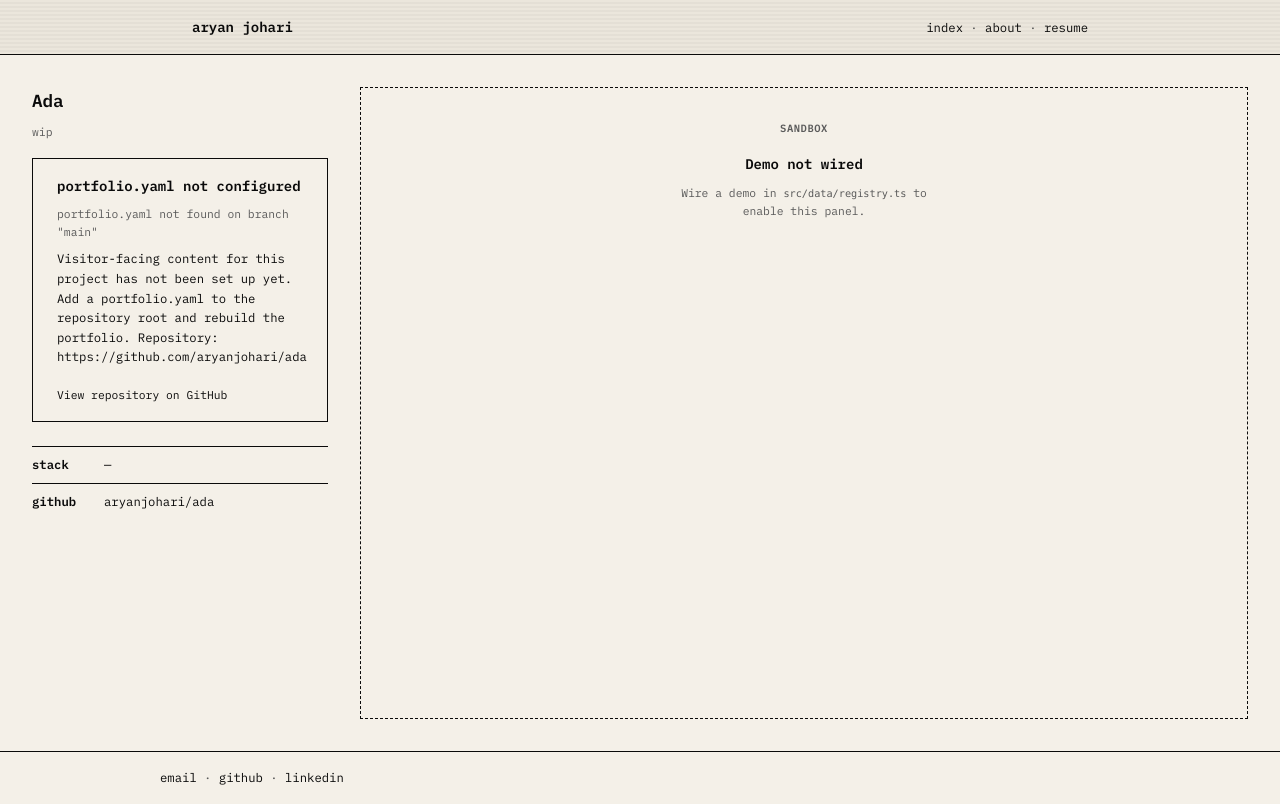
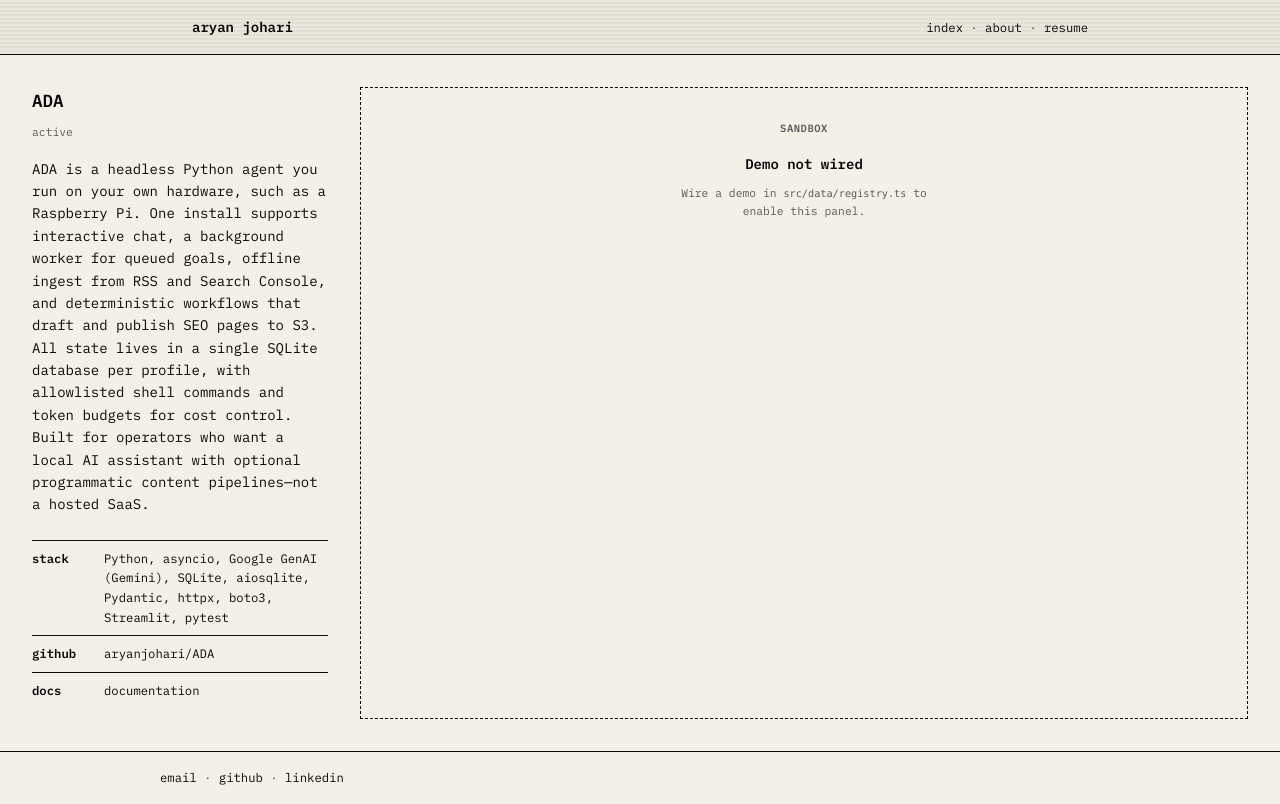
Before and after one commit to aryanjohari/aryan-portfolio, a Next.js app: page /projects/ada in a window 1280 px wide. Built offline with nearby package versions, Linux system fonts and the light colour scheme.

Commit message:
page content updates and demo pdf

```diff
--- a/src/app/(site)/about/page.tsx
+++ b/src/app/(site)/about/page.tsx
@@ -13,23 +13,24 @@ export default function AboutPage() {
 
       <section className="about-section">
         <p>
-          Software engineer building tools at the intersection of visual systems,
-          APIs, and edge hardware. This portfolio is a curated workshop index —
-          selected projects with narrative context and optional live demos.
+          Software engineer building tools at the intersection of visual
+          systems, APIs, and edge hardware. This portfolio is a curated workshop
+          index — selected projects with narrative context and optional live
+          demos.
         </p>
       </section>
 
       <section className="about-section">
         <h2>education</h2>
-        <p>
-          Bachelor of Engineering (Software), University of Auckland — expected 2026.
-        </p>
+        <p>Master of Technology - Computing, Unitec, Auckland — July 2026.</p>
+        <p>Bachelor of Science in Computer Science, University of Mumbai — March 2024.</p>
       </section>
 
       <section className="about-section">
         <h2>availability</h2>
         <p>
-          Seeking a graduate software engineering role in Auckland from September 2026.
+          Seeking a graduate software engineering role in Auckland from
+          September 2026.
         </p>
       </section>
 
--- a/src/app/layout.tsx
+++ b/src/app/layout.tsx
@@ -13,7 +13,7 @@ const ibmPlexMono = IBM_Plex_Mono({
 });
 
 export const metadata: Metadata = {
-  title: "Aryan Johari — Workshop Index",
+  title: "Aryan Johari",
   description: "Curated portfolio of software projects and experiments.",
 };
 
--- a/src/components/SiteFooter.tsx
+++ b/src/components/SiteFooter.tsx
@@ -1,7 +1,10 @@
 const contactLinks = [
-  { href: "mailto:aryan@example.com", label: "email" },
+  { href: "mailto:johari.aryan16@gmail.com", label: "email" },
   { href: "https://github.com/aryanjohari", label: "github" },
-  { href: "https://linkedin.com/in/aryanjohari", label: "linkedin" },
+  {
+    href: "https://www.linkedin.com/in/aryan-johari-627b4023a/",
+    label: "linkedin",
+  },
 ];
 
 export function SiteFooter() {
--- a/src/data/registry.ts
+++ b/src/data/registry.ts
@@ -12,7 +12,7 @@ export type RegistryEntry = {
 };
 
 export const registry: RegistryEntry[] = [
-  { repo: "aryanjohari/image-web-editor", slug: "background-studio", demo: { type: "iframe", url: "https://image.arkhives.nz" } },
+  { repo: "aryanjohari/web-image-editor", slug: "background-studio", demo: { type: "iframe", url: "https://image.arkhives.nz" } },
   { repo: "aryanjohari/sound-visualiser", slug: "sound-visualiser", demo: { type: "iframe", url: "https://music.arkhives.nz" } },
   { repo: "aryanjohari/pii-gateway", slug: "pii-gateway" },
   { repo: "aryanjohari/ada", slug: "ada" },
--- a/src/lib/fetched-projects.json
+++ b/src/lib/fetched-projects.json
@@ -1,11 +1,33 @@
 {
-  "fetchedAt": "2026-07-02T21:33:59.104Z",
+  "fetchedAt": "2026-07-02T21:54:58.697Z",
   "results": [
     {
       "slug": "background-studio",
-      "status": "missing_yaml",
-      "repo": "aryanjohari/background-studio",
-      "message": "portfolio.yaml not found on branch \"main\""
+      "status": "ok",
+      "yaml": {
+        "title": "Background Studio",
+        "summary": "A browser tool for creating animated full-screen hero backgrounds and exporting looks as JSON for your own site.",
+        "description": "Upload a hero image and adjust motion, color, and texture effects while the background animates live in the browser. Choose from 14 preset looks or describe a mood to restyle the scene. Export preset JSON to reuse the same look on a portfolio or landing page, or save a WebM loop or PNG still for sharing. Everything renders on one WebGL canvas that composites the hero image, optional overlay, and preview text in a single pass.",
+        "stack": [
+          "TypeScript",
+          "React",
+          "Vite",
+          "Three.js",
+          "React Three Fiber",
+          "GLSL",
+          "Zustand",
+          "Tailwind CSS",
+          "GSAP"
+        ],
+        "status": "active",
+        "links": {
+          "github": "https://github.com/aryanjohari/web-image-editor",
+          "demo": "https://image.arkhives.nz",
+          "docs": "https://github.com/aryanjohari/web-image-editor/blob/main/src/lib/preset/PORTING.md"
+        },
+        "slug": "background-studio"
+      },
+      "fetchedAt": "2026-07-02T21:54:57.092Z"
     },
     {
       "slug": "sound-visualiser",
@@ -29,25 +51,82 @@
           "demo": "https://music.arkhives.nz"
         }
       },
-      "fetchedAt": "2026-07-02T21:33:57.465Z"
+      "fetchedAt": "2026-07-02T21:54:57.640Z"
     },
     {
       "slug": "pii-gateway",
-      "status": "missing_yaml",
-      "repo": "aryanjohari/pii-gateway",
-      "message": "portfolio.yaml not found on branch \"main\""
+      "status": "ok",
+      "yaml": {
+        "title": "PII Gateway",
+        "summary": "Self-hosted API that redacts personal data from JSON, text, and batch files before downstream use.",
+        "description": "PII Gateway helps engineering teams keep sensitive data out of analytics, logs, and third-party tools by centralizing redaction behind one API and one policy file. Call it over HTTP for live sanitization, or let it poll PostgreSQL exports and CSV or JSON inbox files on a schedule. Microsoft Presidio detects entities like emails and names in free text; structured JSON fields follow per-field rules such as redact, tokenize, or mask. Sanitized results can be returned inline or written to local disk or S3-compatible storage.",
+        "stack": [
+          "Python",
+          "FastAPI",
+          "Presidio",
+          "PostgreSQL",
+          "Docker",
+          "APScheduler"
+        ],
+        "status": "active",
+        "links": {
+          "github": "https://github.com/aryanjohari/pii-gateway"
+        }
+      },
+      "fetchedAt": "2026-07-02T21:54:57.887Z"
     },
     {
       "slug": "ada",
-      "status": "missing_yaml",
-      "repo": "aryanjohari/ada",
-      "message": "portfolio.yaml not found on branch \"main\""
+      "status": "ok",
+      "yaml": {
+        "title": "ADA",
+        "summary": "Local Python agent for edge devices—chat, background goals, RSS ingest, and SEO page publishing.",
+        "description": "ADA is a headless Python agent you run on your own hardware, such as a Raspberry Pi. One install supports interactive chat, a background worker for queued goals, offline ingest from RSS and Search Console, and deterministic workflows that draft and publish SEO pages to S3. All state lives in a single SQLite database per profile, with allowlisted shell commands and token budgets for cost control. Built for operators who want a local AI assistant with optional programmatic content pipelines—not a hosted SaaS.",
+        "stack": [
+          "Python",
+          "asyncio",
+          "Google GenAI (Gemini)",
+          "SQLite",
+          "aiosqlite",
+          "Pydantic",
+          "httpx",
+          "boto3",
+          "Streamlit",
+          "pytest"
+        ],
+        "status": "active",
+        "links": {
+          "github": "https://github.com/aryanjohari/ADA",
+          "docs": "https://github.com/aryanjohari/ADA/tree/main/docs"
+        }
+      },
+      "fetchedAt": "2026-07-02T21:54:58.130Z"
     },
     {
       "slug": "gstf",
-      "status": "missing_yaml",
-      "repo": "aryanjohari/gstf",
-      "message": "portfolio.yaml not found on branch \"main\""
+      "status": "ok",
+      "yaml": {
+        "title": "GSTF",
+        "summary": "Video forensics pipeline that detects deepfakes and attributes clips to the generator that produced them.",
+        "description": "GSTF (Generalized Spatio-Temporal Fingerprinting) is a four-phase research pipeline for deepfake forensics. It reads short face video clips, extracts motion patterns with an R(2+1)D backbone, and uses ArcFace metric learning to separate clips by generator on datasets like FaceForensics++ and DFDM. A continual-learning stage with Elastic Weight Consolidation lets the model adapt to new generators without wiping earlier training. Grad-CAM heatmaps and UMAP plots show where the model looks when it assigns attribution. On held-out FaceForensics++ clips, the ArcFace attribution stage reaches 86.5% accuracy.",
+        "stack": [
+          "Python",
+          "PyTorch",
+          "R(2+1)D",
+          "ArcFace",
+          "Elastic Weight Consolidation",
+          "OpenCV",
+          "Grad-CAM",
+          "scikit-learn",
+          "UMAP",
+          "PyYAML"
+        ],
+        "status": "active",
+        "links": {
+          "github": "https://github.com/aryanjohari/GSTF"
+        }
+      },
+      "fetchedAt": "2026-07-02T21:54:58.696Z"
     }
   ]
 }
```
Also changed, not shown: 1 other file (tests, documents, lock files or other folders).
